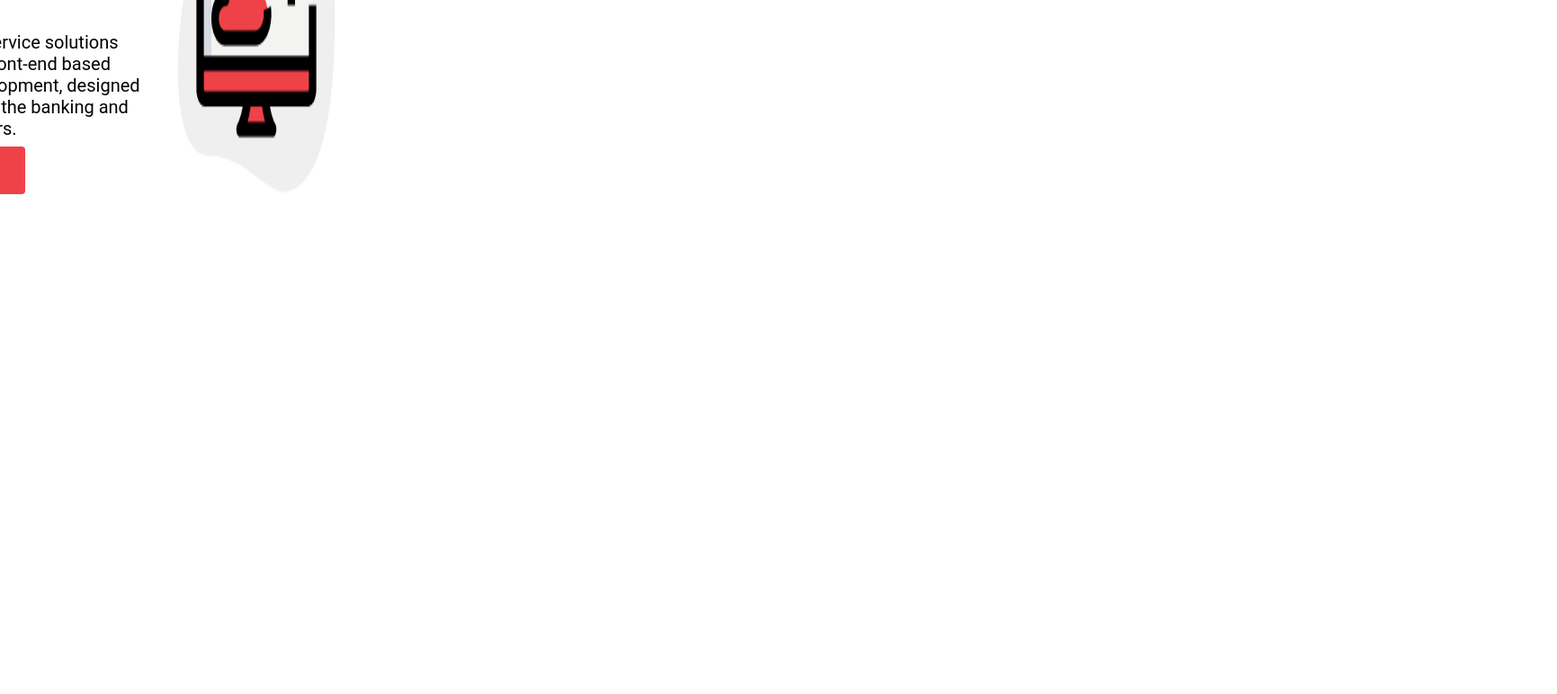
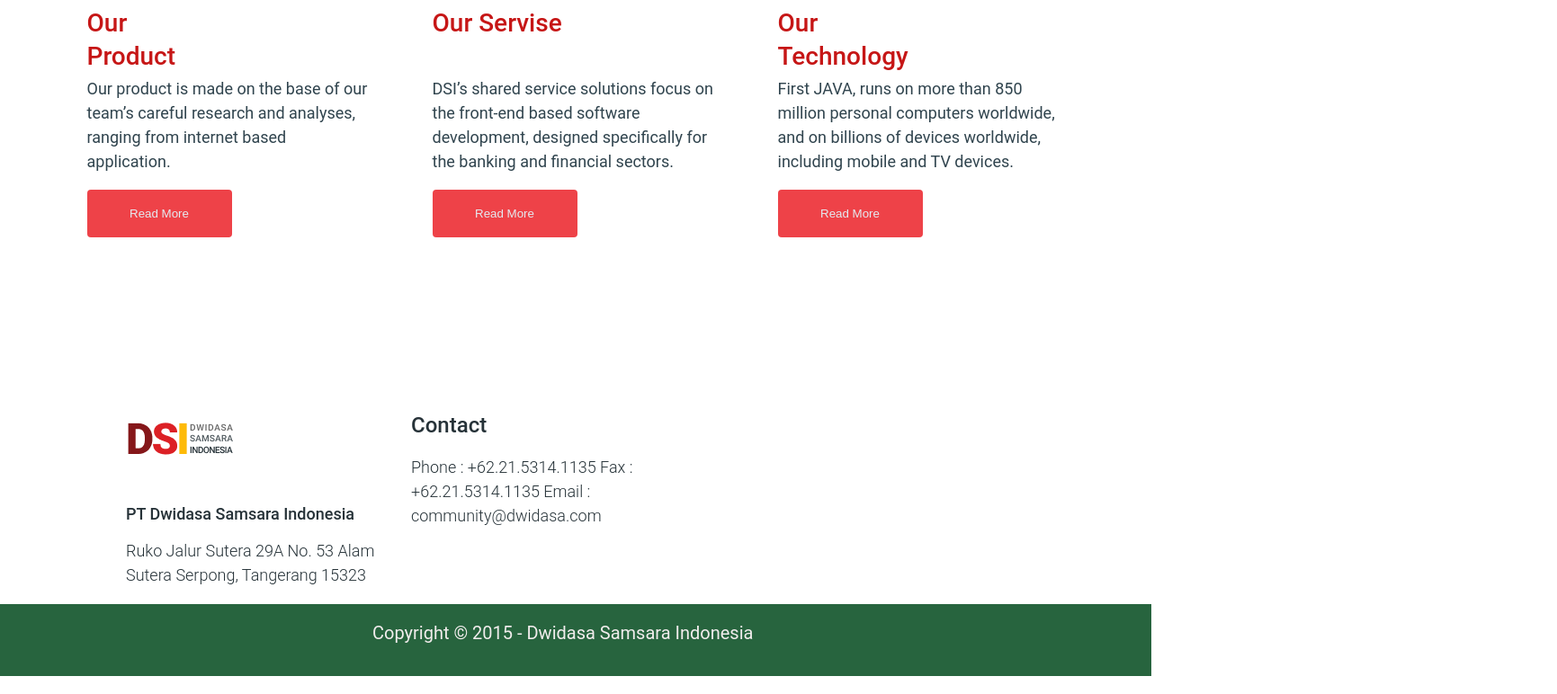
Before and after one commit to Shirin-Aytmambetovna/dsi, a plain HTML site: page index.html in a window 1280 px wide. Shown: the part 1906-2678 px from the top of the page at 90% size, 1731 px wide, since content can reach past the window. Before the commit the page ends 2148 px from the top, so only its background shows below. Drawn offline with nearby package versions, Linux system fonts and the light colour scheme.

Commit message:
color green

```diff
--- a/index.html
+++ b/index.html
@@ -26,6 +26,7 @@
         </div>
       </div>
     </header>
+
     <section id="section_first">
       <div class="container">
         <div class="section_first">
@@ -41,11 +42,12 @@
             <button>Read More</button>
           </div>
           <div>
-            <img class="img_one" src="img/pana.png" alt="image" />
+            <img class="img_one" src="img/pana — копия.svg" alt="image" />
           </div>
         </div>
       </div>
     </section>
+
     <section id="section_third">
       <div class="container">
         <div class="section_third">
@@ -71,12 +73,11 @@
         </div>
       </div>
     </section>
+
     <section id="section_four">
       <div class="container">
         <div class="section_four">
-          <center>
-            <h1>Product and Service</h1>
-          </center>
+          <h1 class="title_four">Product and Service</h1>
           <div class="cards">
             <div class="card">
               <img src="img/product-description 1.png" alt="image" />
@@ -97,19 +98,50 @@
               </p>
               <button>Read More</button>
             </div>
-            <div class="card"></div>
+            <div class="card">
               <img src="img/cogwheel 1.png" alt="image" />
               <h1><span>Our Technology</span></h1>
               <p>
                 First JAVA, runs on more than 850 million personal computers
-              worldwide, and on billions of devices worldwide, including mobile
-              and TV devices.
+                worldwide, and on billions of devices worldwide, including
+                mobile and TV devices.
               </p>
               <button>Read More</button>
             </div>
           </div>
         </div>
+      </div>
     </section>
+
+    <section id="section_five">
+      <div class="container">
+        <div class="section_five">
+          <div>
+            <img src="img/logo.png" alt="image">
+            <p class="besh_bir">PT Dwidasa Samsara Indonesia
+            </p>
+            <p class="besh_eki">Ruko Jalur Sutera 29A No. 53
+              Alam Sutera Serpong, Tangerang 15323
+              </p>
+          </div>
+          <div class="besh_uch">
+            <h2>Contact</h2>
+            <p>Phone : +62.21.5314.1135
+             Fax : +62.21.5314.1135
+             Email : community@dwidasa.com</p>
+          </div>
+        </div>
+      </div>
+    </section>
+
+    <footer id="footer">
+      <div class="container">
+        <div class="footerr">
+          <p>Copyright © 2015 - Dwidasa Samsara Indonesia</p>
+        </div>
+      </div>
+    </footer>
+
     <script
       type="module"
       src="https://unpkg.com/ionicons@7.1.0/dist/ionicons/ionicons.esm.js"
--- a/style.css
+++ b/style.css
@@ -9,8 +9,6 @@ body {
   width: 90%;
   margin: 0 auto;
   padding: 0 auto;
-  display: flex;
-  justify-content: center;
 }
 
 #header {
@@ -108,6 +106,21 @@ button {
   height: 130px;
 }
 
+.title_four {
+  font-weight: 500;
+  font-size: 32px;
+  line-height: 133.69%;
+  text-align: center;
+  color: #1f2e35;
+  margin-left: 350px;
+  margin-top: 100px;
+}
+
+.cards {
+  display: flex;
+  justify-content: space-around;
+}
+
 .card {
   display: flex;
   flex-direction: column;
@@ -115,10 +128,16 @@ button {
 }
 
 .card h1 {
+  width: 145px;
   height: 37px;
-  width: 151px;
+  left: 24px;
+  top: 139px;
+  font-family: "Roboto";
+  font-style: normal;
+  font-weight: 500;
   font-size: 28px;
-  font-weight: 500px;
+  line-height: 133.69%;
+  color: #ee4248;
 }
 
 .card img {
@@ -127,11 +146,79 @@ button {
 }
 
 .card p {
-  margin-top: 15px;
-  width: 318px;
+  font-weight: 400;
+  font-size: 18px;
+  line-height: 150%;
+  color: #30444e;
+  width: 319px;
   height: 108px;
+  left: 24px;
+  top: 191px;
 }
 
-.cards {
+#section_five {
+  margin-top: 150px;
+  margin-left: 80px;
+}
+
+.besh_bir {
+  width: 259px;
+  height: 21px;
+  left: 1px;
+  top: 94px;
+  font-weight: 500;
+  font-size: 18px;
+  line-height: 21px;
+  color: #263238;
+}
+
+.besh_eki {
+  width: 317px;
+  height: 54px;
+  left: 1px;
+  top: 123px;
+  font-weight: 300;
+  font-size: 18px;
+  line-height: 149.19%;
+  color: #263238;
+}
+
+.besh_uch h2 {
+  width: 85px;
+  height: 28px;
+  left: 365px;
+  top: 51px;
+  font-weight: 500;
+  font-size: 24px;
+  line-height: 28px;
+  color: #263238;
+}
+
+.besh_uch p {
+  width: 269px;
+  height: 81px;
+  left: 365px;
+  top: 94px;
+  font-weight: 300;
+  font-size: 18px;
+  line-height: 149.19%;
+  color: #263238;
+}
+
+.section_five {
   display: flex;
 }
+
+#footer {
+  background-color: #27643e;
+  padding-top: 2px;
+}
+
+.footerr {
+  width: 382px;
+  font-weight: 400;
+  font-size: 18px;
+  line-height: 21px;
+  color: #f2eded;
+  margin-left: 350px;
+}
```
Also changed, not shown: img/pana — копия.svg (added), 2 other files. Lines whose indentation alone changed are shown as unchanged.
